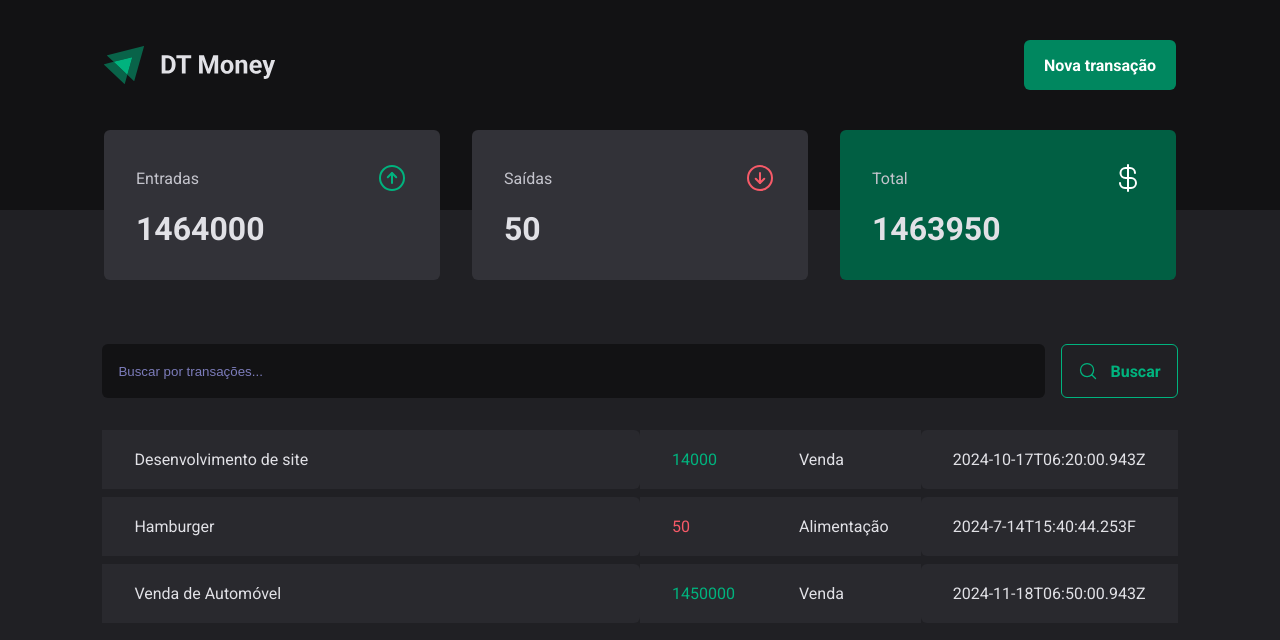
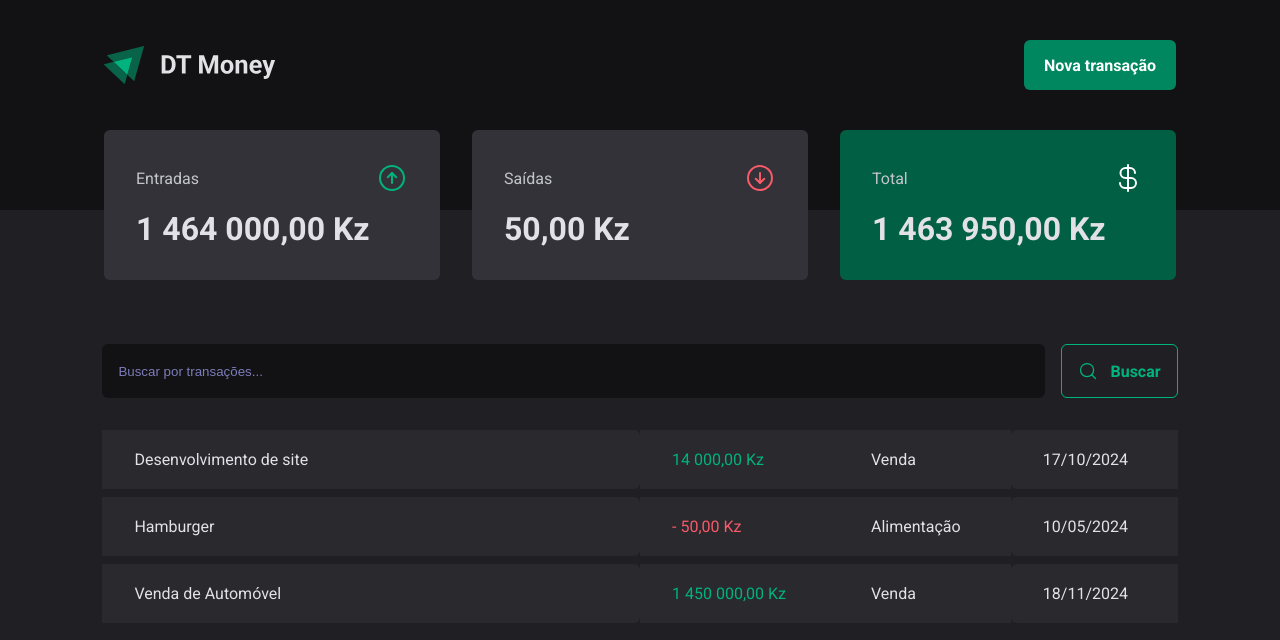
Before and after one commit to KicungaTI97/DT-Money, a React (Vite) app: page / in a window 1280 px wide. Shown: the top 640 px of the page. Built offline with nearby package versions, Linux system fonts and the light colour scheme; data requests are answered from the project's data file.

Commit message:
Conexão com a API - Formatando valores

```diff
--- a/server.json
+++ b/server.json
@@ -14,7 +14,7 @@
         "type": "outcome",
         "category": "Alimentação",
         "price": 50,
-        "createdAt": "2024-7-14T15:40:44.253F"
+        "createdAt": "2024-05-10T06:50:00.943Z"
     },
     {
         "id": 3,
--- a/src/components/Summary/index.tsx
+++ b/src/components/Summary/index.tsx
@@ -2,6 +2,7 @@ import { ArrowCircleDown, ArrowCircleUp, CurrencyDollar } from "phosphor-react";
 import { SummaryCard, SummaryContainer } from "./style";
 import { useContext } from "react";
 import { TransactionsContext } from "../../context/TransactionsContext";
+import { priceFormatter } from "../../utils/formatter";
 
 export function Summary(){
     const {transactions} = useContext(TransactionsContext)
@@ -32,7 +33,7 @@ export function Summary(){
                 <ArrowCircleUp size={32} color="#00b37e"/>
             </header>
 
-            <strong>{summary.income}</strong>
+            <strong>{priceFormatter.format(summary.income)}</strong>
         </SummaryCard>
         <SummaryCard>
             <header>
@@ -40,7 +41,7 @@ export function Summary(){
                 <ArrowCircleDown size={32} color="#f75a68"/>
             </header>
 
-            <strong>{summary.outcome}</strong>
+            <strong>{priceFormatter.format(summary.outcome)}</strong>
         </SummaryCard>
         <SummaryCard variant="green">
             <header>
@@ -48,7 +49,7 @@ export function Summary(){
                 <CurrencyDollar size={32} color="#fff"/>
             </header>
 
-            <strong>{summary.total}</strong>
+            <strong>{priceFormatter.format(summary.total)}</strong>
         </SummaryCard>
     </SummaryContainer>
     )
--- a/src/pages/transactions/index.tsx
+++ b/src/pages/transactions/index.tsx
@@ -2,8 +2,9 @@ import { useContext } from "react";
 import { Header } from "../../components/Header";
 import { Summary } from "../../components/Summary";
 import { SearchForm } from "./components/SearchForm";
-import { PriceHightLigth, TransactionsContainer, TransactionTable } from "./styles";
+import { PriceHightLight, TransactionsContainer, TransactionTable } from "./styles";
 import { TransactionsContext } from "../../context/TransactionsContext";
+import { dateFormatter, priceFormatter } from "../../utils/formatter";
 
 
 export function Transactions(){
@@ -22,12 +23,15 @@ export function Transactions(){
                                 <tr key={transaction.id}>
                                 <td width="50%">{transaction.description}</td>
                                 <td>
-                                    <PriceHightLigth variant={transaction.type}>
-                                    {transaction.price}
-                                    </PriceHightLigth>
+                                    <PriceHightLight variant={transaction.type}>
+                                        {transaction.type === 'outcome' && '- '}
+                                    {priceFormatter.format(transaction.price)}
+                                    </PriceHightLight>
                                 </td>
                                 <td>{transaction.category}</td>
-                                <td>{transaction.createdAt}</td>
+                                <td>
+                                    {dateFormatter.format(new Date(transaction.createdAt))}
+                                </td>
                             </tr>
                             )
                         })}
--- a/src/pages/transactions/styles.ts
+++ b/src/pages/transactions/styles.ts
@@ -30,9 +30,9 @@ export const TransactionTable = styled.table`
 
 `;
 
-interface PriceHightLigthProps{
+interface PriceHightLightProps{
     variant: 'income' | 'outcome';
 }
-export const PriceHightLigth = styled.span<PriceHightLigthProps>`
+export const PriceHightLight = styled.span<PriceHightLightProps>`
     color: ${props => props.variant === 'income' ? props.theme["green-300"] : props.theme['red-300']};
 `
--- /dev/null
+++ b/src/utils/formatter.ts
@@ -0,0 +1,6 @@
+export const dateFormatter = new Intl.DateTimeFormat('pt-AO')
+
+export const priceFormatter = new Intl.NumberFormat('pt-AO',{
+    style: 'currency',
+    currency: 'AOA',
+})
```
